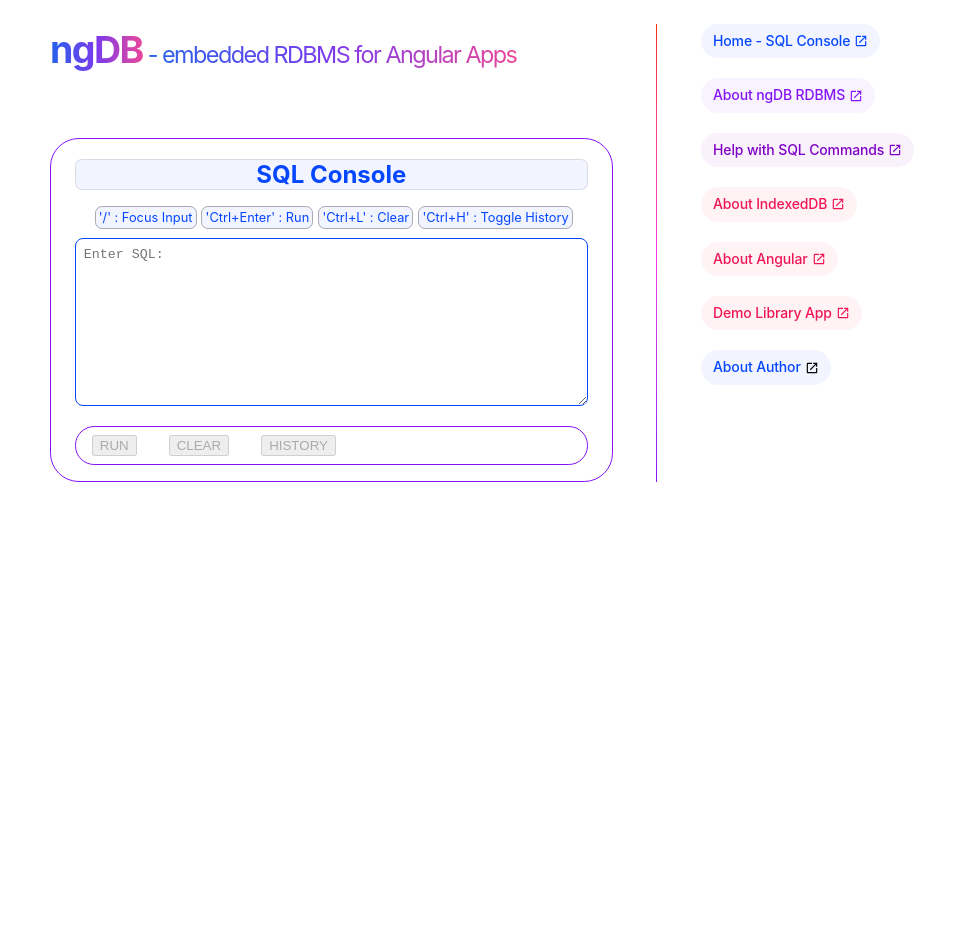
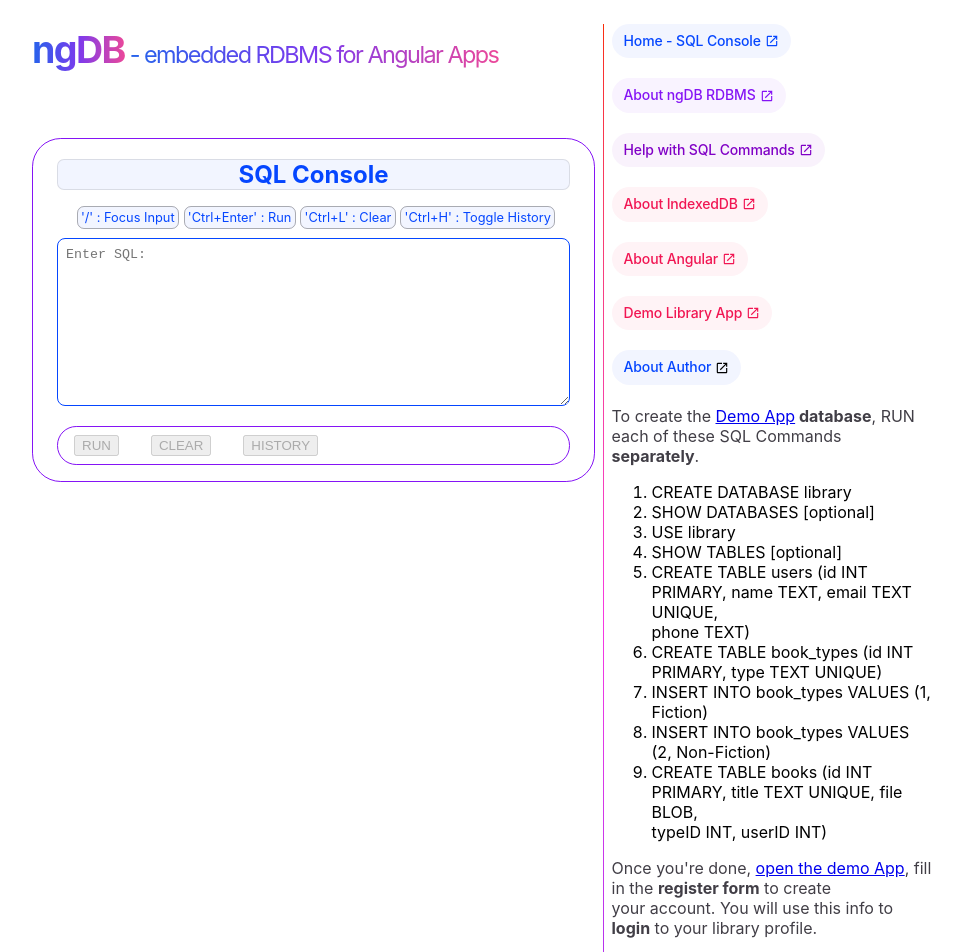
Before and after one commit to webdevs-ke/embedded-db-rdbms, an Angular app: page / in a window 1280 px wide. Shown: the top 952 px of the page, without its empty margins (158-1120 px from the left). Before the commit the page ends 800 px from the top, so only its background shows below. Built offline with nearby package versions, Linux system fonts and the light colour scheme.

Commit message:
add demo-app database creation instructions

```diff
--- a/src/app/app.html
+++ b/src/app/app.html
@@ -10,7 +10,9 @@
       <router-outlet />
 
     </div>
+
     <div class="divider" role="separator" aria-label="Divider"></div>
+
     <div class="right-side">
       <div class="pill-group">
         @for (item of pills; track item.title) {
@@ -58,8 +60,31 @@
             </a>
           }
         }
+        <div class="demo-app-cmds">
+          <p>To create the <a routerLink='/demo' routerLinkActive="active">Demo App</a><strong> database</strong>, RUN each of these SQL Commands <br><strong>separately</strong>.</p>
+          <ol>
+            <li>CREATE DATABASE library</li>
+            <li>SHOW DATABASES <span class="subtext">[optional]</span></li>
+            <li>USE library</li>
+            <li>SHOW TABLES <span class="subtext">[optional]</span></li>
+            <li>CREATE TABLE users (id INT PRIMARY, name TEXT, email TEXT UNIQUE, <br>phone TEXT)</li>
+            <li>CREATE TABLE book_types (id INT PRIMARY, type TEXT UNIQUE)</li>
+            <li>INSERT INTO book_types VALUES (1, Fiction)</li>
+            <li>INSERT INTO book_types VALUES (2, Non-Fiction)</li>
+            <li>CREATE TABLE books (id INT PRIMARY, title TEXT UNIQUE, file BLOB, <br>typeID INT, userID INT)</li>
+          </ol>
+          <p>Once you're done, <a routerLink='/demo' routerLinkActive="active">open the demo App</a>, fill in the <strong>register form</strong> to create <br>your account. You will use this info to <strong>login</strong> to your library profile.</p>
+          <br>
+          <p><strong>NB:</strong> Although it is possible to <code>INSERT</code> your profile details using the <strong>SQL Console</strong>, <br>it is not advised since your data has to undergo validity constraint checks <br>before the Database & Persistence engines can accept and store it.</p>
+          <br>
+          <p>If you prefer, you can automate the database creation process just by<br> <a routerLink='/demo' routerLinkActive="active">opening the demo App</a> and entering your registration info which triggers the <br> creation of the <strong>library database</strong> if it doesn't already exist. </p>
         </div>
+      </div>
+    </div>
+  </div>
+</main>
 
+<!--
 <div class="social-links">
 
   <a
@@ -101,7 +126,4 @@
     />
   </a>
 
-      </div>
-    </div>
-  </div>
-</main>
+</div> -->
```
Lines whose indentation alone changed are shown as unchanged.
